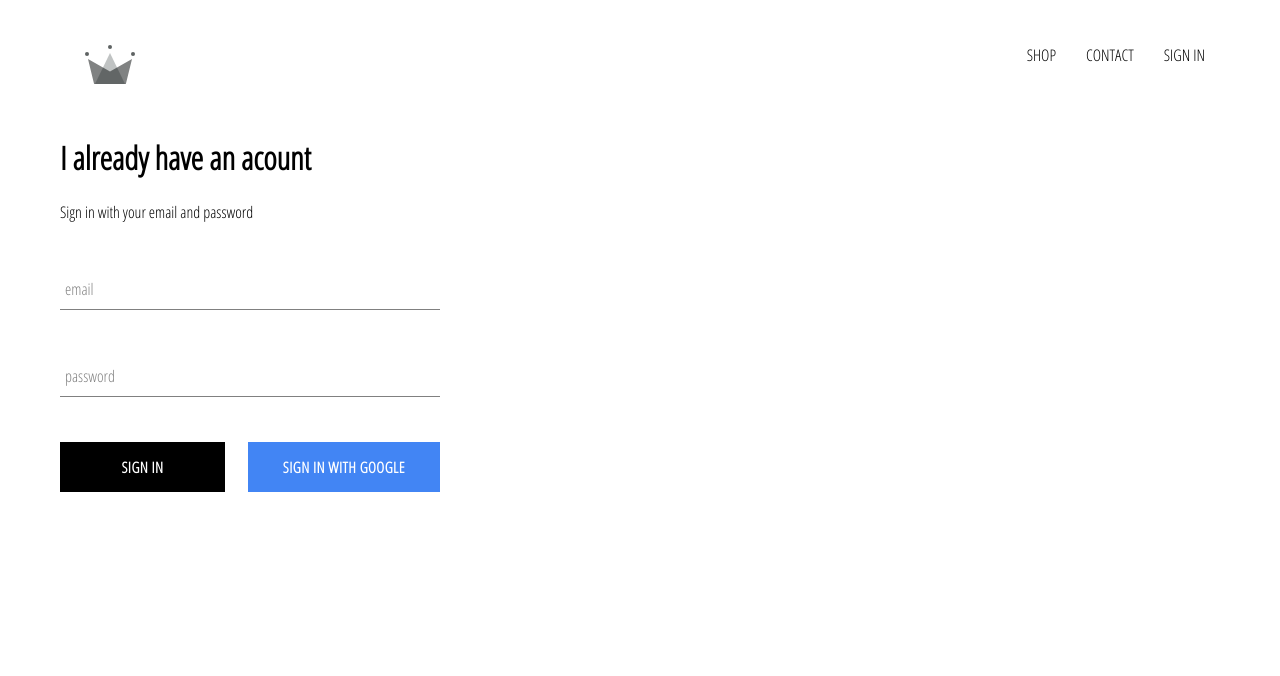
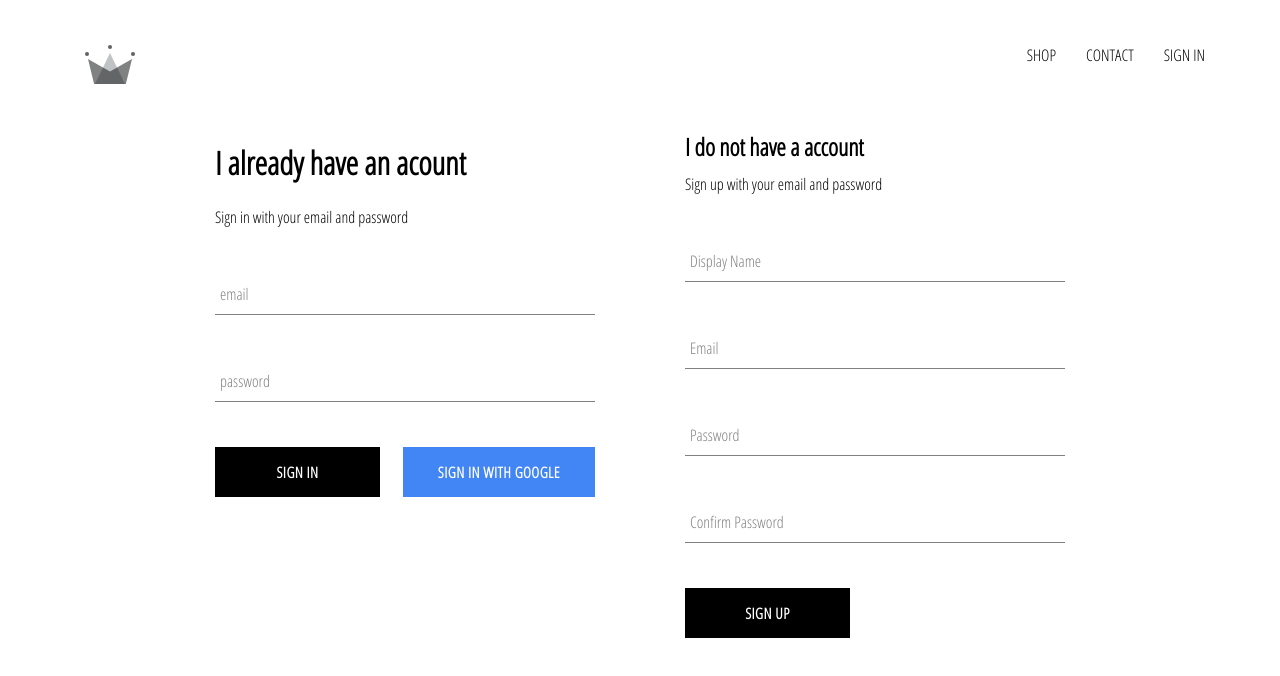
Before and after one commit to shamimjozi/shop-clothing, a React (Create React App) app: page /signin in a window 1280 px wide. Shown: the top 676 px of the page. Built offline with nearby package versions, Linux system fonts and the light colour scheme; no server answers.

Commit message:
implementedfirebase utils, included ability to store authenticated user data base

```diff
--- a/src/App.js
+++ b/src/App.js
@@ -6,7 +6,7 @@
 import ShopPage from './pages/shop/shop.component';
 import SignInAndSignUpPage from './pages/signin-signup/signin-signup.component'
 import Header from './components/header/header.component' ;
-import {auth} from './firebase/firebase.utils';
+import {auth ,createUserProfileDocument } from './firebase/firebase.utils';
 
 class App extends React.Component {
 
@@ -21,11 +21,29 @@
   unsubscribeFromAuth = null ;
 
   componentDidMount(){
-    this.unsubscribeFromAuth = auth.onAuthStateChanged( user => {
-      this.setState({currentUser : user})
+    this.unsubscribeFromAuth = auth.onAuthStateChanged(async userAuth => {
+     if(userAuth){
+       const userRef = await createUserProfileDocument(userAuth);
+      //for saving the user in our app :
+       userRef.onSnapshot(snapShot =>{
+        this.setState({
+          currentUser : {
+            id : snapShot.id ,
+            ...snapShot.data()
+          }
+        },
+        ()=>  {
+          console.log(this.state );
+        }
+        )
+       });
 
-      console.log(user);
-    })
+     }
+     else{
+        this.setState({currentUser : userAuth});
+     }
+
+    });
   }
 
   componentWillUnmount (){
--- /dev/null
+++ b/src/components/sign-up/sign-up.component.jsx
@@ -0,0 +1,108 @@
+import React from 'react' ;
+
+import FormInput from '../form-input/form-input.component';
+import CustomButton from '../custom-button/custom-button.component';
+
+import { auth ,createUserProfileDocument } from '../../firebase/firebase.utils';
+
+import './sign-up.styles.scss';
+import SignIn from '../sign-in/sign-in.component';
+
+class SignUp extends React.Component {
+    constructor(){
+        super();
+
+        this.state = {
+            displayName : '' ,
+            email :'',
+            password : '',
+            confirmPassword : ''
+
+        }
+    }
+
+    handleSubmit = async event =>{
+        event.preventDefault();
+
+        const {displayName , email , password , confirmPassword} = this.state ;
+
+        if(password !== confirmPassword){
+            alert("passwords don't match");
+            return ;
+        }
+
+        //create new user with email & password
+        try{
+            const {user} = await auth.createUserWithEmailAndPassword(
+                email,
+                password
+                );
+
+               await createUserProfileDocument(user , {displayName});
+
+               this.setState({
+                displayName : '' ,
+                email :'',
+                password : '',
+                confirmPassword : ''
+               });
+
+        } catch(error){
+            console.log(error);
+        }
+    };
+
+    handleChange = event => {
+        const {name , value} = event.target ;
+
+        this.setState({[name] : value });
+    };
+
+    render(){
+        const {displayName , email , password , confirmPassword} = this.state ;
+        return(
+            <div className='sign-up'>
+                <h2 className='title'>I do not have a account</h2>
+                <span>Sign up with your email and password</span>
+                <form className='sign-up-form' onSubmit={this.handleSubmit}>
+                    <FormInput
+                        type='text'
+                        name='displayName'
+                        value={displayName}
+                        onChange={this.handleChange}
+                        label='Display Name'
+                        required
+                    />
+                    <FormInput
+                        type='text'
+                        name='email'
+                        value={email}
+                        onChange={this.handleChange}
+                        label='Email'
+                        required
+                   />
+                    <FormInput
+                        type='password'
+                        name='password'
+                        value={password}
+                        onChange={this.handleChange}
+                        label='Password'
+                        required
+                    />
+                    <FormInput
+                        type='password'
+                        name='confirmPassword'
+                        value={confirmPassword}
+                        onChange={this.handleChange}
+                        label='Confirm Password'
+                        required
+                    />
+                    <CustomButton type='submit'>SIGN UP</CustomButton>
+                </form>
+
+            </div>
+        )
+    }
+}
+
+export default SignUp;
--- /dev/null
+++ b/src/components/sign-up/sign-up.styles.scss
@@ -0,0 +1,9 @@
+.sign-up{
+    display: flex;
+    flex-direction: column;
+    width: 380px;
+
+    .title{
+        margin: 10px 0;
+    }
+}
--- a/src/firebase/firebase.utils.js
+++ b/src/firebase/firebase.utils.js
@@ -13,6 +13,33 @@
     measurementId: "G-XSGCQ2EYQV"
 }
 
+//take the user in authentication library and store in data base
+
+export const createUserProfileDocument = async (userAuth , additionalData ) =>{
+    if(!userAuth) return ;
+
+    const userRef = firestore.doc(`users/${userAuth.uid}`);
+    const snapShot = await userRef.get();
+
+    if (!snapShot.exists){
+        const {displayName , email} = userAuth ;
+        const createdAt = new Date();
+
+        try{
+            await userRef.set({
+                displayName ,
+                email,
+                createdAt ,
+                ...additionalData
+            });
+        } catch(error){
+            console.log('error creating user' , error.message);
+        }
+    }
+
+    return userRef ;
+}
+
 firebase.initializeApp(config) ;
 
 export const auth = firebase.auth();
--- a/src/pages/signin-signup/signin-signup.component.jsx
+++ b/src/pages/signin-signup/signin-signup.component.jsx
@@ -1,10 +1,13 @@
 import React from 'react';
 import SignIn from '../../components/sign-in/sign-in.component';
+import SignUp from '../../components/sign-up/sign-up.component';
+
 import './signin-signup.styles.scss';
 
 const SignInAndSignUpPage = ()=>(
     <div className='signin-signup'>
         <SignIn />
+        <SignUp />
     </div>
 )
 
--- a/src/pages/signin-signup/signin-signup.styles.scss
+++ b/src/pages/signin-signup/signin-signup.styles.scss
@@ -0,0 +1,6 @@
+.signin-signup{
+    width: 850px;
+    display: flex;
+    justify-content: space-between;
+    margin:30px auto;
+}
```
